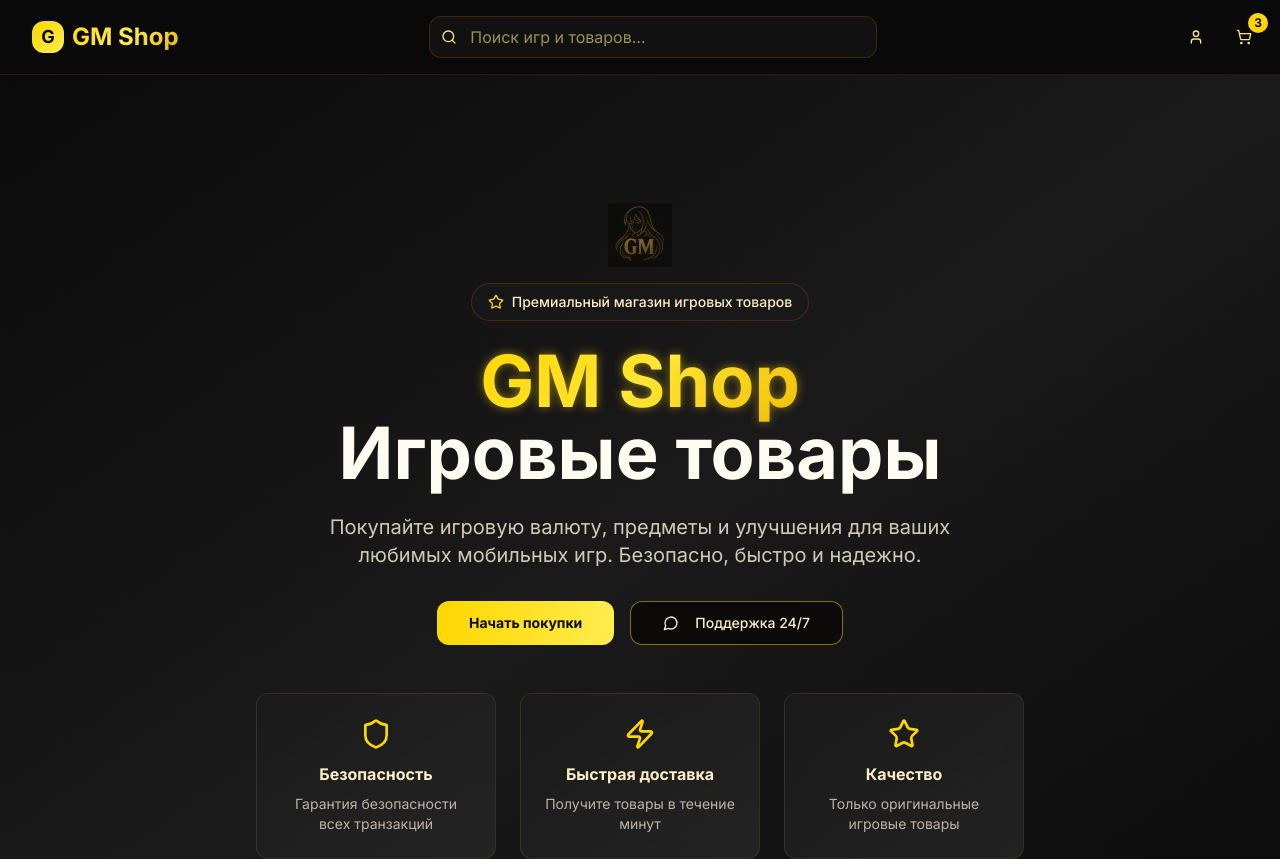
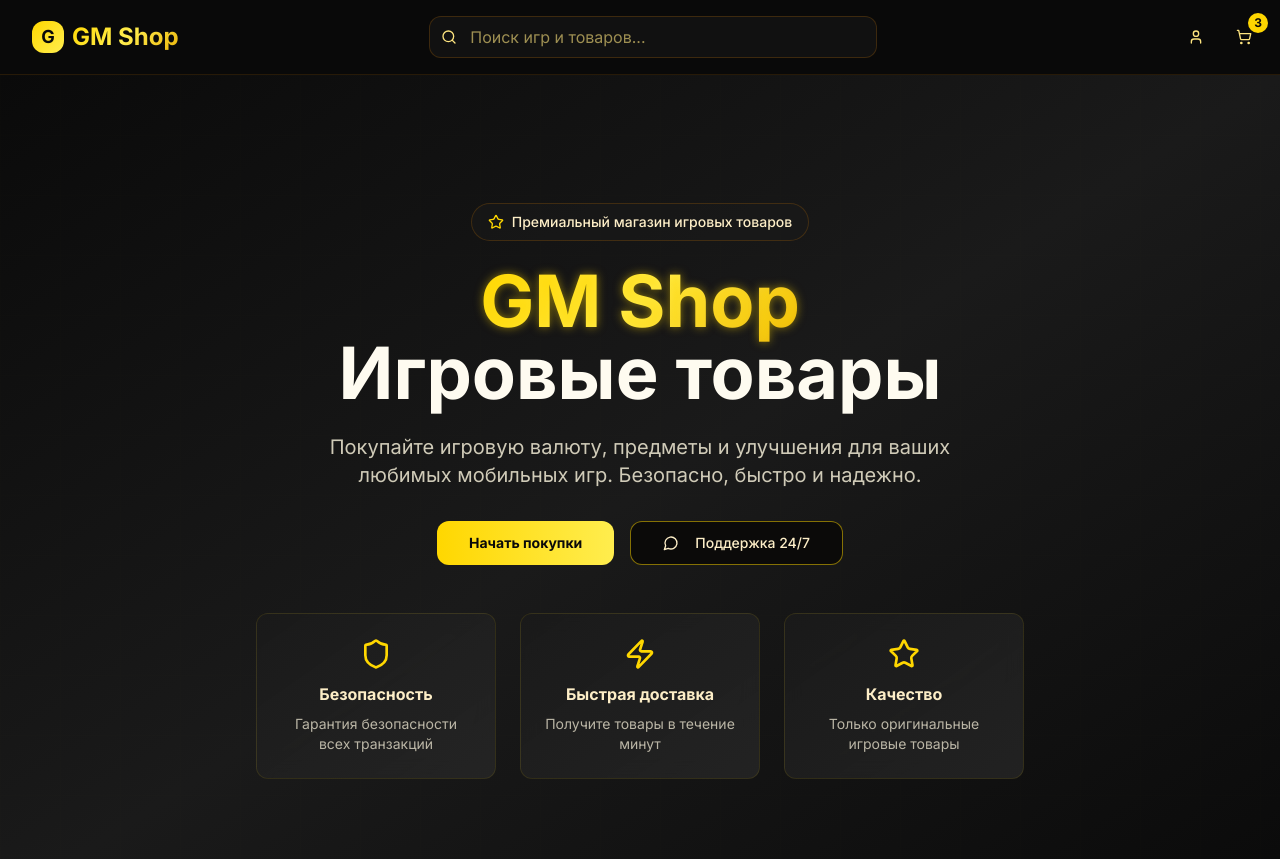
Before and after one commit to worq1337/gm-shop-arcade-mobile, a React (Vite) app: page / in a window 1280 px wide. Shown: the top 859 px of the page. Built offline with nearby package versions, Linux system fonts and the light colour scheme.

Commit message:
Remove the logo
Removed the logo from the Hero component.

```diff
--- a/src/components/Hero.tsx
+++ b/src/components/Hero.tsx
@@ -9,14 +9,6 @@ const Hero = () => {
 
       <div className="container mx-auto px-4 relative z-10">
         <div className="text-center max-w-4xl mx-auto">
-          <div className="mb-4">
-            <img
-              src="/lovable-uploads/509501b9-0d01-4a7f-b1ba-d554dc93c411.png"
-              alt="GM Shop Logo"
-              className="mx-auto w-16 h-16 opacity-50 mb-2"
-            />
-          </div>
-
           <div className="inline-flex items-center space-x-2 bg-gaming-charcoal/50 border border-gold-900/30 rounded-full px-4 py-2 mb-6 animate-fade-in">
             <Star className="w-4 h-4 text-gold-500" />
             <span className="text-gold-300 text-sm font-medium">Премиальный магазин игровых товаров</span>
```
